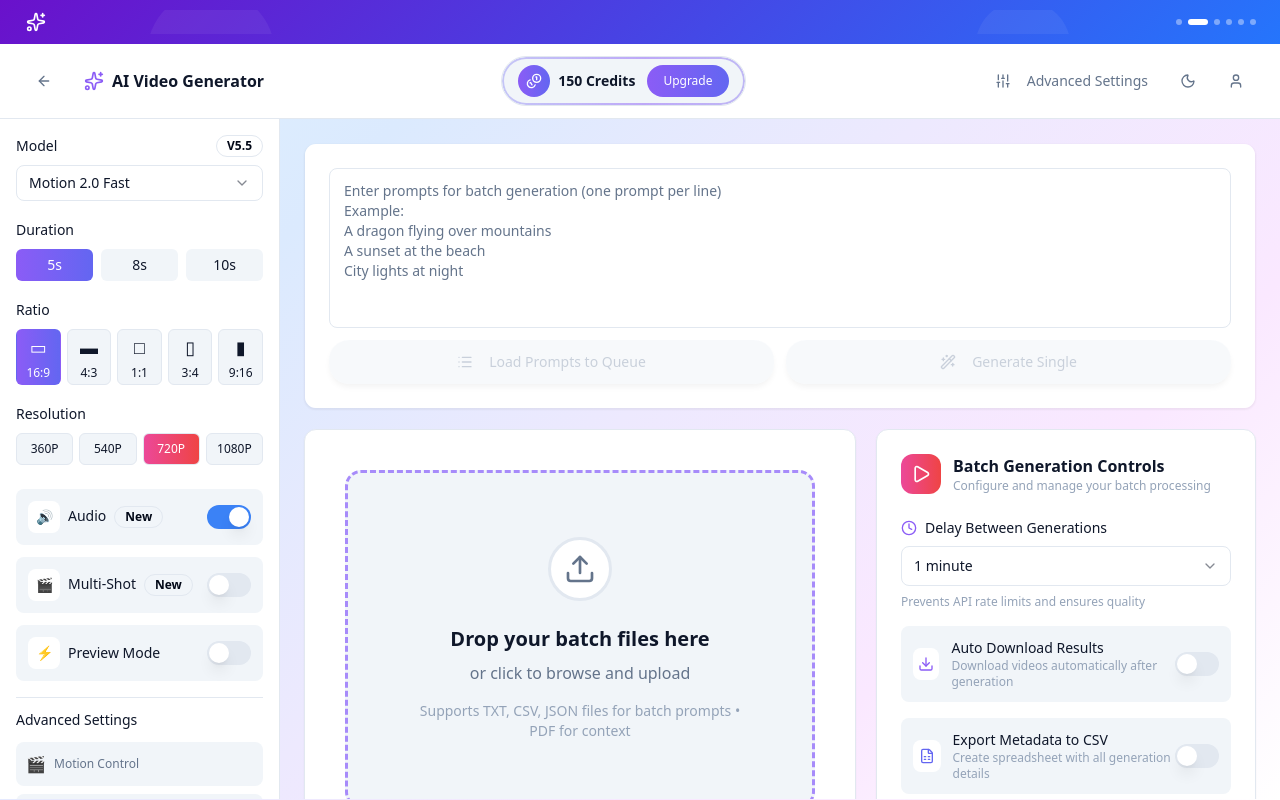
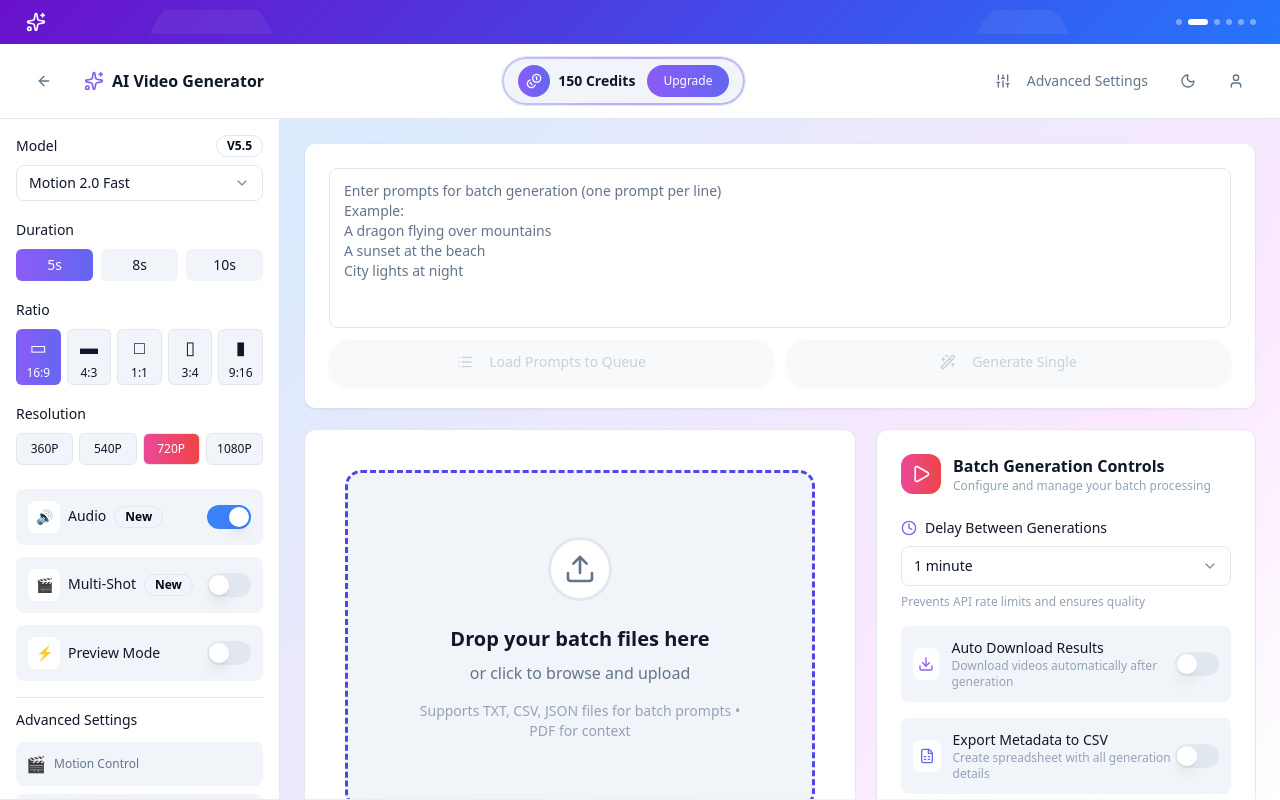
Before and after one commit to Nimesh-Kavinda/textToVideo, a React (Vite) app: page /converter in a window 1280 px wide. Built offline with nearby package versions, Linux system fonts and the light colour scheme.

Commit message:
feat: Update background color in FileUploadSection for improved visual consistency

```diff
--- a/src/components/converter/FileUploadSection.jsx
+++ b/src/components/converter/FileUploadSection.jsx
@@ -38,7 +38,7 @@ export const FileUploadSection = ({
                 ? colors.primary.main
                 : theme === 'dark'
                 ? '#555555'
-                : colors.primary.light,
+                : colors.secondary.dark,
               backgroundColor: isDragging
                 ? `${colors.primary.main}15`
                 : colors.background.hover,
```
